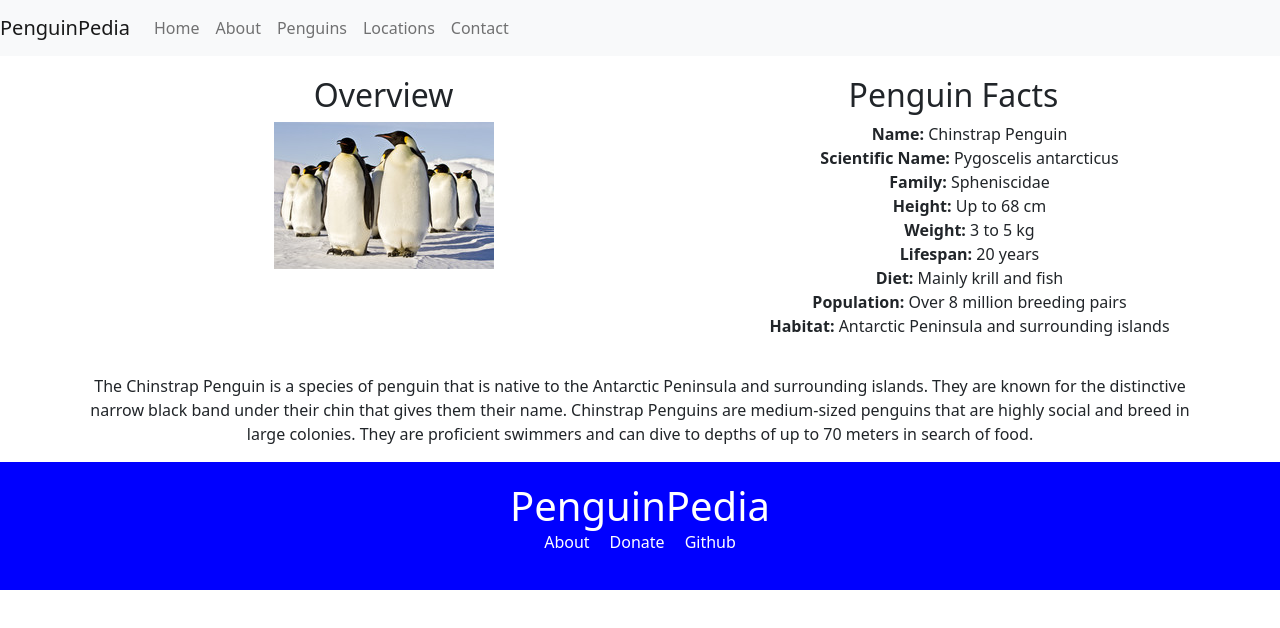
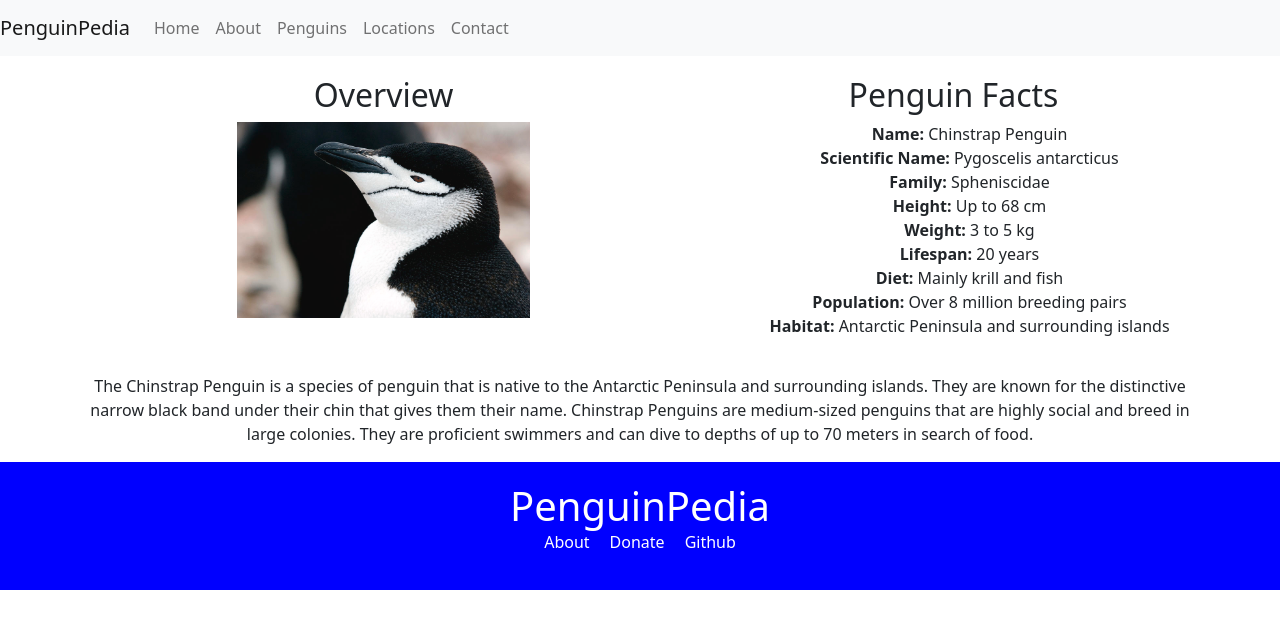
Before and after one commit to JamesFloyd-Pen/PenguinPedia-Website, a React (Create React App) app in the folder penguinpedia-app/: page /ChinstrapPenguin in a window 1280 px wide. Shown: the top 628 px of the page. Built offline with nearby package versions, Linux system fonts and the light colour scheme.

Commit message:
Penguin Website Update
simple changes to the chinstrap penguin page.

```diff
--- a/penguinpedia-app/src/components/styles/Penguins.css
+++ b/penguinpedia-app/src/components/styles/Penguins.css
@@ -51,3 +51,8 @@ The Template for all Penguin Pages. All wuld be styled the same way.
 .penguin-image:hover {
   transform: scale(1.1);
 }
+
+.penguin-page-image-small {
+  width: 50%;
+  height: auto;
+}
--- a/penguinpedia-app/src/pages/ChinstrapPenguin.js
+++ b/penguinpedia-app/src/pages/ChinstrapPenguin.js
@@ -1,6 +1,6 @@
 import React from 'react';
 import '../components/styles/Penguins.css';
-import penguinImage from '../components/img/emperorpenguin.jpg';
+import penguinImage from '../components/img/chinstrap-penguin.jpg';
 import 'bootstrap/dist/css/bootstrap.min.css';
 import { Container, Row, Col } from 'react-bootstrap';
 
@@ -11,7 +11,7 @@ function ChinstrapPenguin(){
                 <Col className="info-section">
                     <h2>Overview</h2>
                     <div className="image-box space-below">
-                        <img src={penguinImage} alt="Chinstrap Penguin" />
+                        <img src={penguinImage} alt="Chinstrap Penguin"  className="penguin-page-image-small"/>
                     </div>
                 </Col>
                 <Col className="info-penguin-box" xs={12} md={3}>
```
